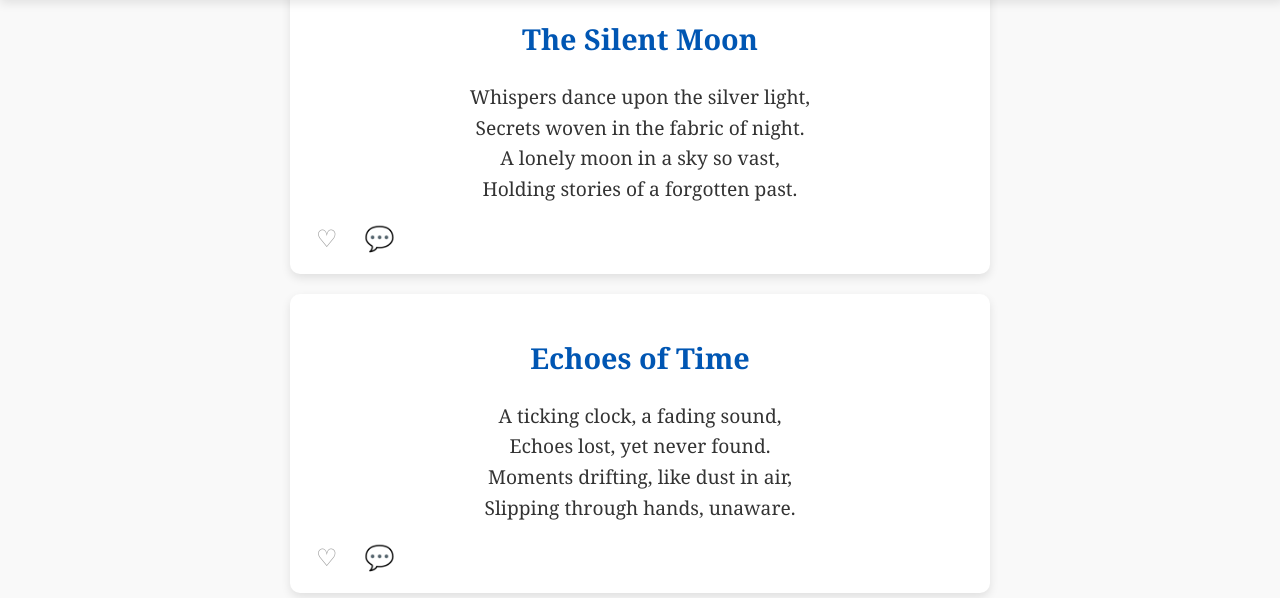
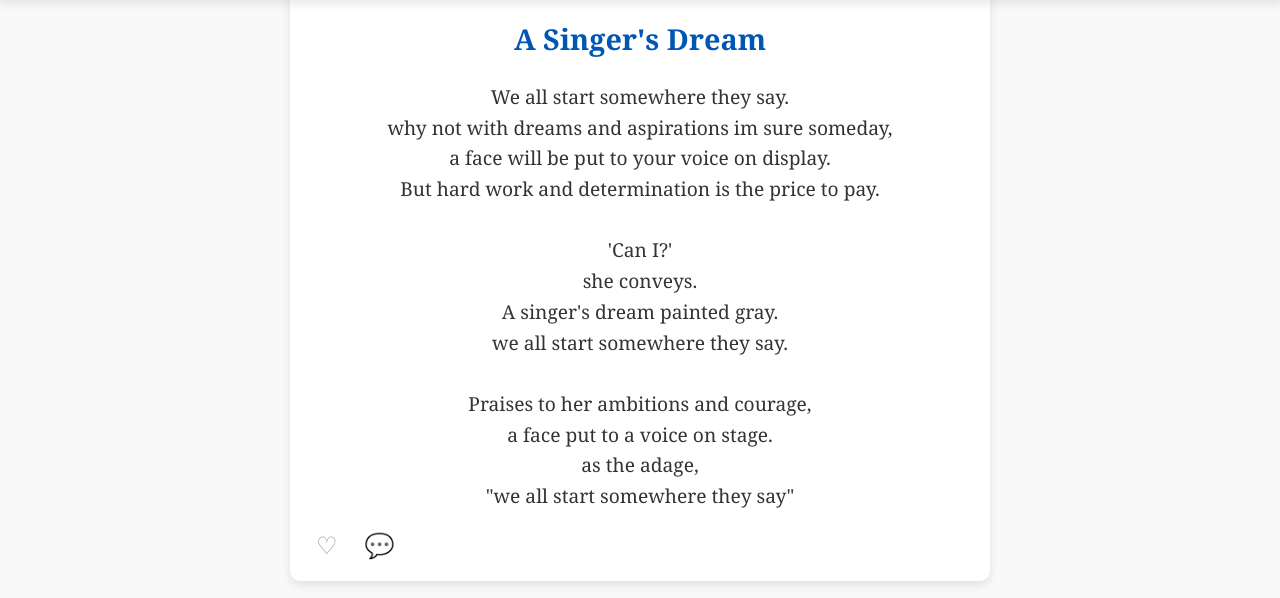
Before and after one commit to Afolabi588/Lulus-Poems, a plain HTML site: page Index.html in a window 1280 px wide. Shown: the part 125-723 px from the top of the page. Drawn offline with Linux system fonts and the light colour scheme.

Commit message:
Add files via upload

```diff
--- a/Index.html
+++ b/Index.html
@@ -146,12 +146,22 @@
     </header>
     <main>
         <section class="poem">
-            <h2>The Silent Moon</h2>
+            <h2>A Singer's Dream</h2>
             <p>
-                Whispers dance upon the silver light,<br>
-                Secrets woven in the fabric of night.<br>
-                A lonely moon in a sky so vast,<br>
-                Holding stories of a forgotten past.
+                We all start somewhere they say.<br>
+                why not with dreams and aspirations im sure someday,<br>
+                a face will be put to your voice on display.<br>
+                But hard work and determination is the price to pay.<br>
+                <br>
+                'Can I?'<br>
+                she conveys.<br>
+                A singer's dream painted gray.<br>
+                we all start somewhere they say.<br>
+                <br>
+                Praises to her ambitions and courage,<br>
+                a face put to a voice on stage.<br>
+                as the adage,<br>
+                "we all start somewhere they say"<br>
             </p>
             <div class="actions">
                 <button class="like-btn" onclick="toggleLike(this)">♡</button>
```
